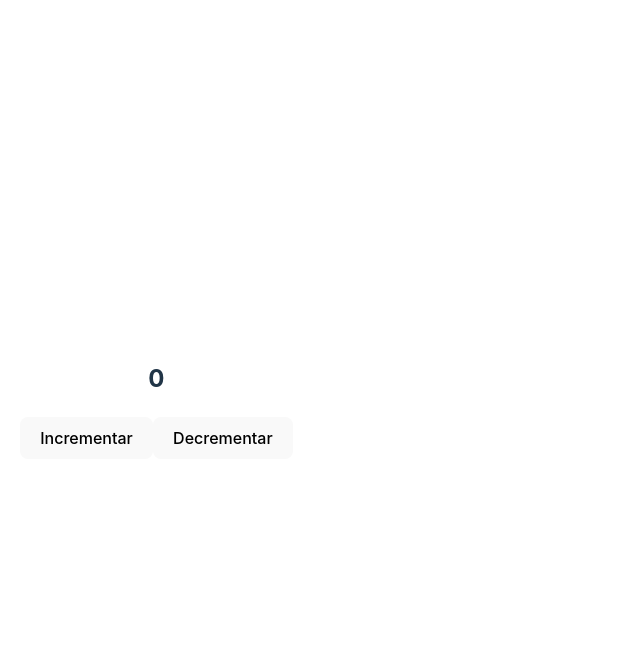
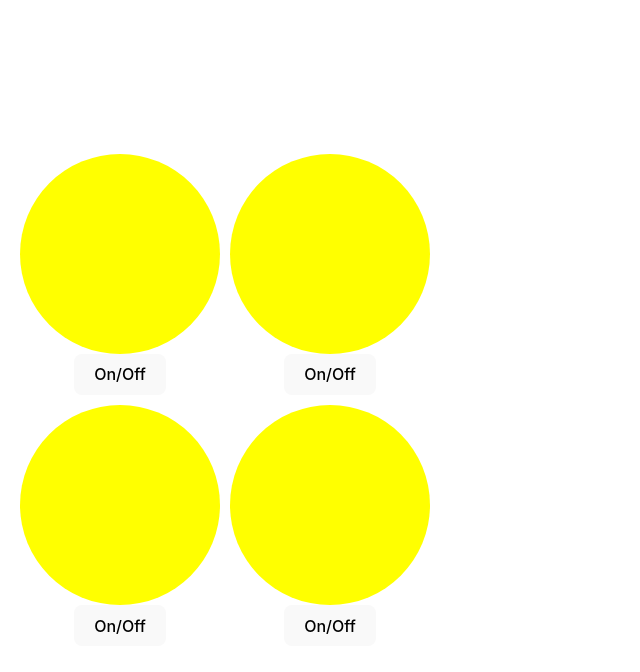
Before and after one commit to Jonnad89/Explorando-React-De-Novatos-a-Ninja-en-DesarrolloWeb, a React (Vite) app: page / in a window 1280 px wide. Shown: the top 672 px of the page, without its empty margins (0-640 px from the left). Built offline with nearby package versions, Linux system fonts and the light colour scheme.

Commit message:
Creación del componente Bulb.jsx

```diff
--- a/src/App.css
+++ b/src/App.css
@@ -31,3 +31,13 @@
 .bg-yellow{
   background-color: yellow;
 }
+
+.bulb{
+  width: 200px;
+  height: 200px;
+  border-radius: 50%;
+}
+
+.bg-gray{
+  background-color: gray;
+}
--- a/src/App.jsx
+++ b/src/App.jsx
@@ -1,6 +1,7 @@
 import "./App.css";
 
 import AboutMe from "./components/AboutMe";
+import Bulb from "./components/Bulb";
 import Card from "./components/Card";
 import Counter from "./components/Counter";
 import Food from "./components/Food";
@@ -11,9 +12,10 @@ import Technologies from "./components/Technologies";
 function App() {
   return (
     <div className="App">
-    <Counter />
-
-    {/* crear un texto que diga "estado inicial" y que cuando de click diga "el estado cambio" */}
+      <Bulb />
+      <Bulb />
+      <Bulb />
+      <Bulb />
     </div>
   );
 }
--- /dev/null
+++ b/src/components/Bulb.jsx
@@ -0,0 +1,19 @@
+import React, { useState } from 'react';
+
+const Bulb = () => {
+
+    const [isOn, setIsOn] = useState(true)
+    const toggleIsOn = () => {
+        setIsOn(!isOn)
+    }
+    return (
+        <div>
+            <div className={`bulb ${isOn ? 'bg-yellow' : 'bg-gray'}`}
+            // style={{background: isOn ? 'yellow' : 'gray'}}
+            ></div>
+            <button onClick={toggleIsOn}>On/Off</button>
+        </div>
+    );
+};
+
+export default Bulb;
```
